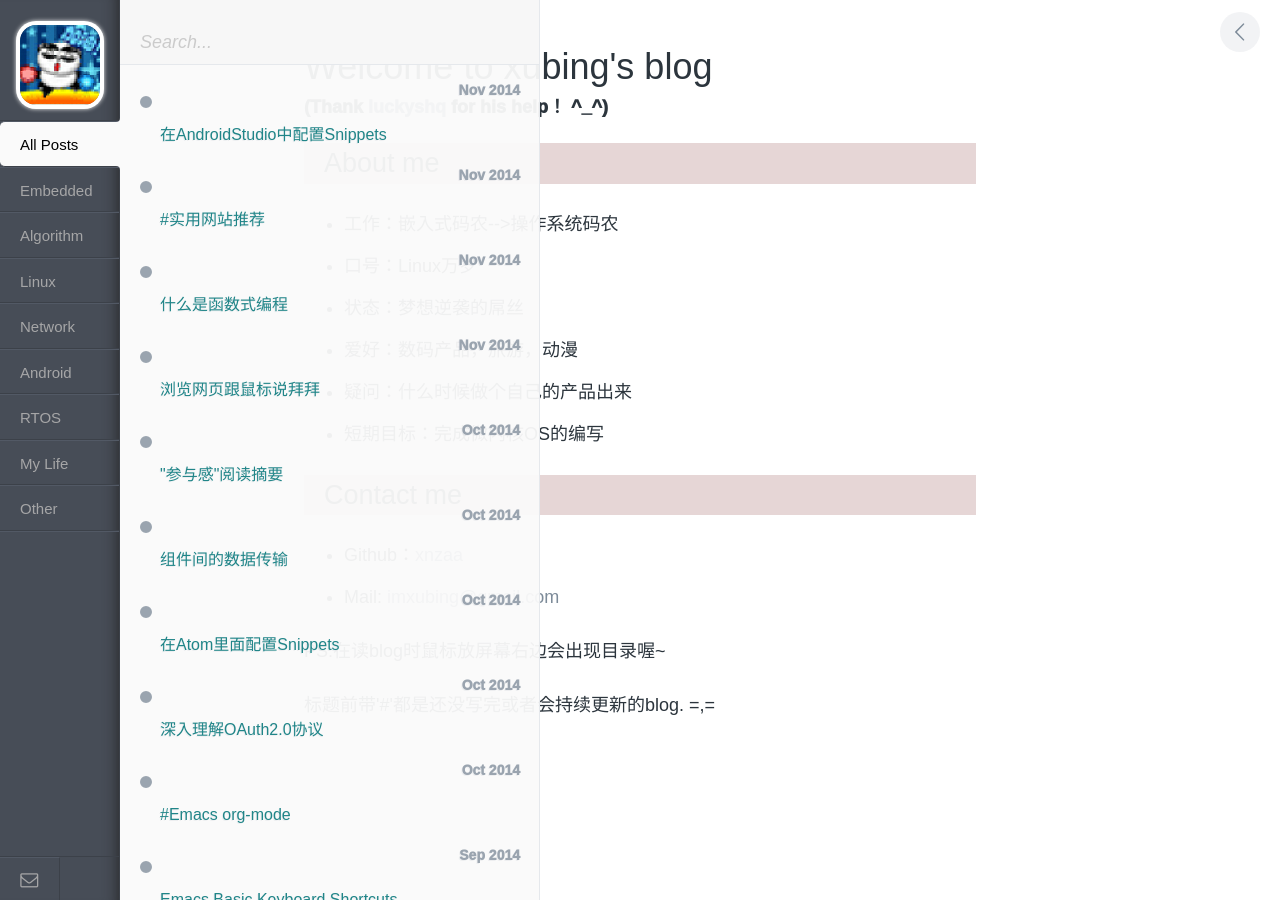
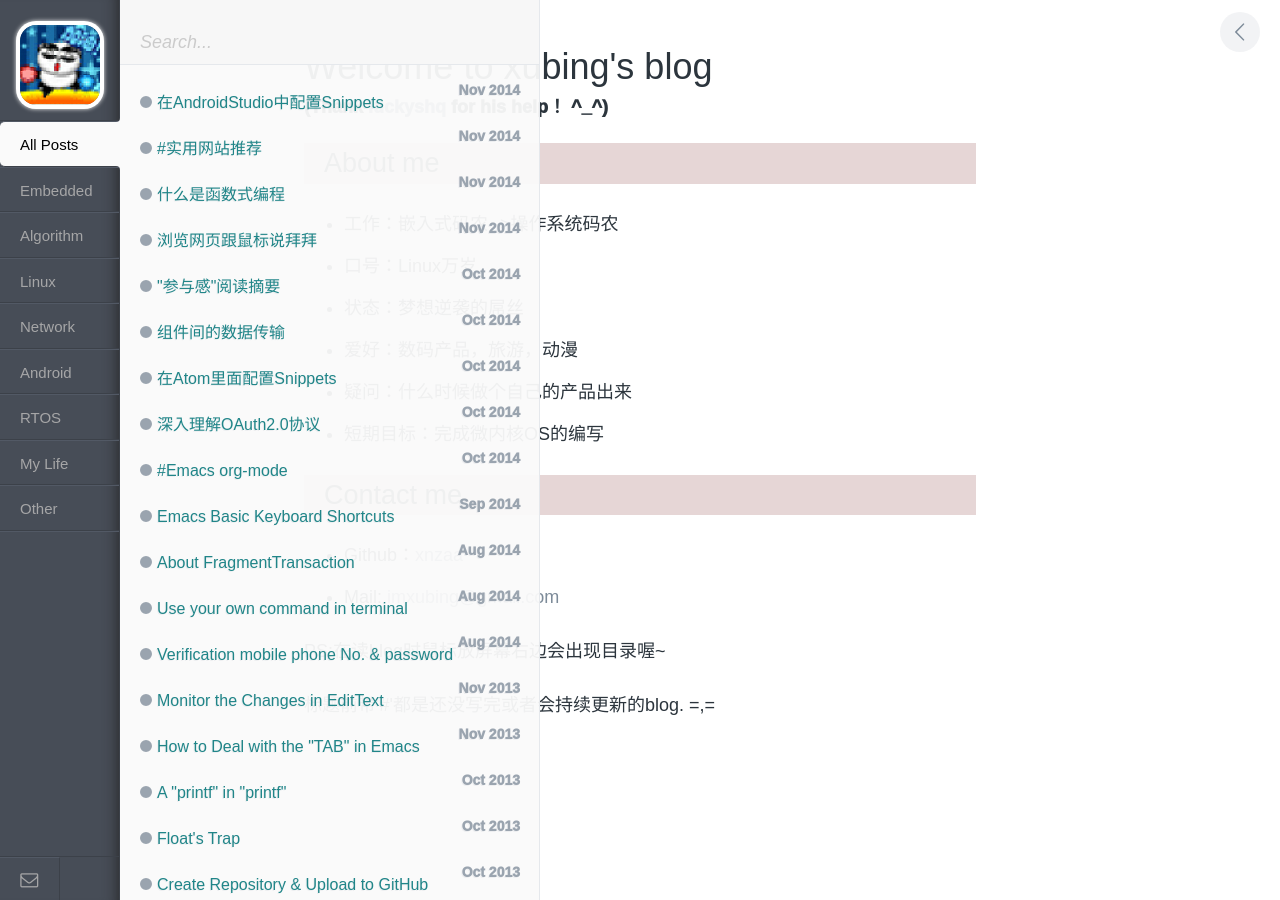
Before and after one commit to xnzaa/xnzaa.github.io, a Jekyll site: the page built from index.html, in a window 1280 px wide. Built offline with Jekyll 4.4.1, drawn with Linux system fonts in a browser that asks for light colours; comment, search, counter and statistics services are not loaded.

Commit message:
change index

```diff
--- a/_layouts/index.html
+++ b/_layouts/index.html
@@ -43,7 +43,7 @@
         <nav id="pl__container">
 
 		 {% for post in site.posts %}
-		 <a class="pl__title">
+		 <a class="pl__time_total">
 		 <strong class="pl__date">{{ post.date | date: "%b %Y" }}</strong>
 		 </a>
           <a class="{{ post.categories }} pl__all" href="{{ post.url }}"><span class="pl__circle"></span><span class="pl__title">{{ post.title }}</span></a>
--- a/assets/css/style.css
+++ b/assets/css/style.css
@@ -333,7 +333,7 @@ a {
       margin: 4px 0;
       border-radius: 0; } }
 
-.pl__title {
+.pl__time_total {
   margin: 4px 12px;
   padding: 4px 8px 3px;
   border-radius: 4px;
```
